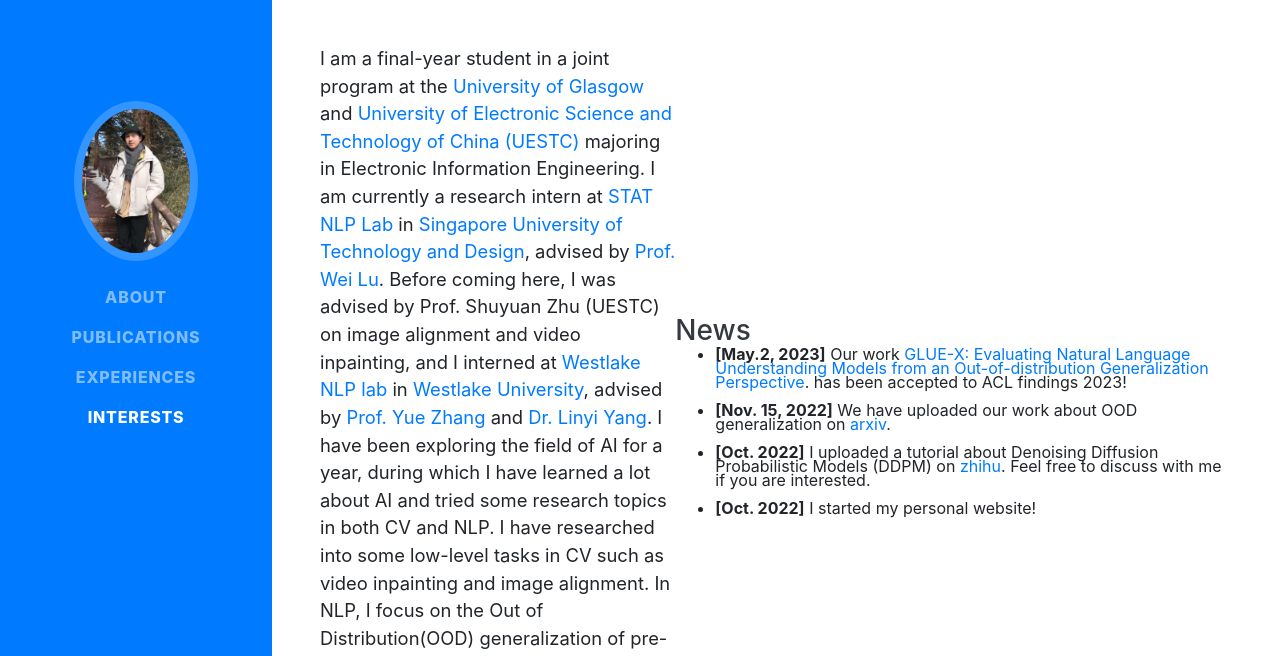
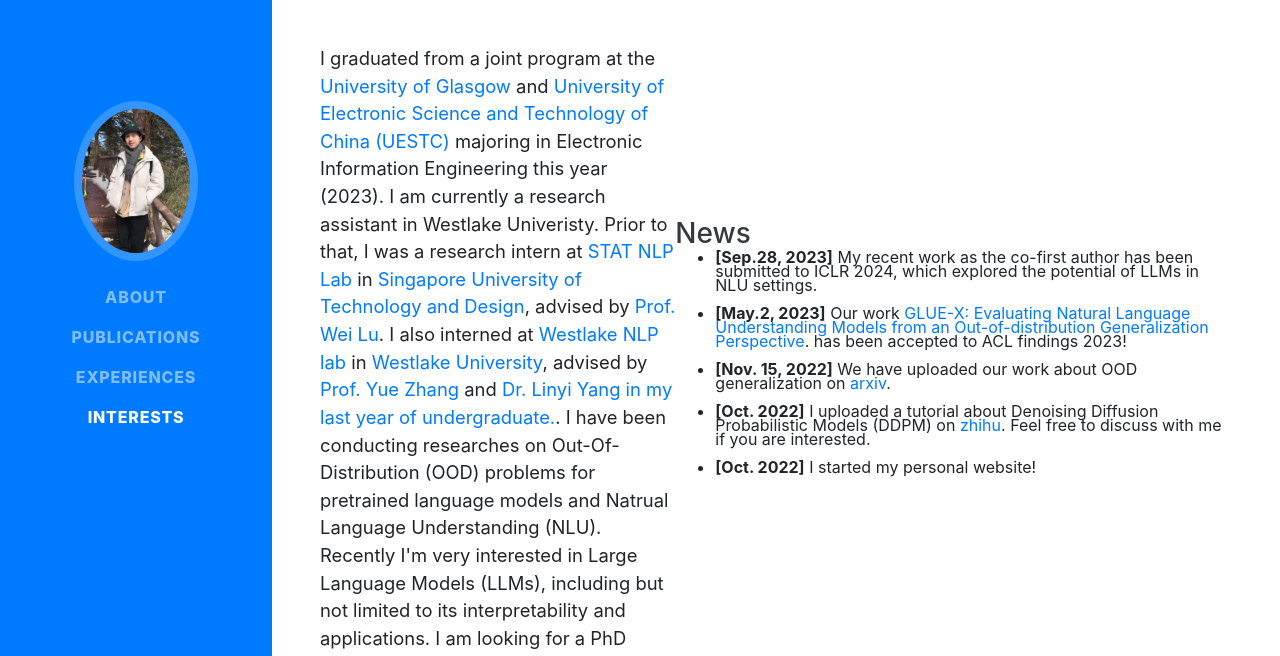
Before and after one commit to shuiba0/shuiba0.github.io, a website with bundled scripts: page index.html in a window 1280 px wide. Shown: the part 135-791 px from the top of the page. Built offline with nearby package versions, Linux system fonts and the light colour scheme; a web font is replaced by a local one.

Commit message:
Update index.html

```diff
--- a/index.html
+++ b/index.html
@@ -80,8 +80,8 @@
         <div class="subheading mb-5">
           shuibai.cheung@google.com
         </div>
-        <p class="lead mb-5">I am a final-year student in a joint program at the <a href="https://www.gla.ac.uk/">University of Glasgow</a> and <a href="https://www.uestc.edu.cn/">University of Electronic Science and Technology of China (UESTC)</a> majoring in Electronic Information Engineering. I am currently a research intern at <a href="https://statnlp-research.github.io/">STAT NLP Lab</a> in <a href="https://www.sutd.edu.sg/">Singapore University of Technology and Design</a>, advised by <a href="https://dai.sutd.edu.sg/people/faculty/lu-wei/">Prof. Wei Lu</a>. Before coming here, I was advised by Prof. Shuyuan Zhu (UESTC) on image alignment and video inpainting, and I interned at <a href="https://twitter.com/nlpwestlake">Westlake NLP lab</a> in <a href="https://www.westlake.edu.cn/">Westlake University</a>, advised by <a href="https://frcchang.github.io/">Prof. Yue Zhang</a> and <a href="https://yanglinyi.github.io/">Dr. Linyi Yang</a>.
-I have been exploring the field of AI for a year, during which I have learned a lot about AI and tried some research topics in both CV and NLP. I have researched into some low-level tasks in CV such as video inpainting and image alignment. In NLP, I focus on the Out of Distribution(OOD) generalization of pre-trained language models. Recently I'm interested in researches regards to LLMs, especilly in the fields of Model Editing, In Context Learning, and Knowledge Injection, and I'm looking for an phd position in the area of NLP.
+        <p class="lead mb-5">I graduated from a joint program at the <a href="https://www.gla.ac.uk/">University of Glasgow</a> and <a href="https://www.uestc.edu.cn/">University of Electronic Science and Technology of China (UESTC)</a> majoring in Electronic Information Engineering this year (2023). I am currently a research assistant in Westlake Univeristy. Prior to that, I was a research intern at <a href="https://statnlp-research.github.io/">STAT NLP Lab</a> in <a href="https://www.sutd.edu.sg/">Singapore University of Technology and Design</a>, advised by <a href="https://dai.sutd.edu.sg/people/faculty/lu-wei/">Prof. Wei Lu</a>. I also interned at <a href="https://twitter.com/nlpwestlake">Westlake NLP lab</a> in <a href="https://www.westlake.edu.cn/">Westlake University</a>, advised by <a href="https://frcchang.github.io/">Prof. Yue Zhang</a> and <a href="https://yanglinyi.github.io/">Dr. Linyi Yang in my last year of undergraduate.</a>.
+I have been conducting researches on Out-Of-Distribution (OOD) problems for pretrained language models and Natrual Language Understanding (NLU). Recently I'm very interested in Large Language Models (LLMs), including but not limited to its interpretability and applications. I am looking for a PhD position in the area.
 </p>
 <div class="social-icons">
 <!--           <a href="https://github.com/shuiba0">
@@ -113,7 +113,8 @@
 
     <h3 class="mb-0" style="margin-top:10px">News</h3>
     <ul style="line-height:14px">
-	<li><strong>[May.2, 2023]</strong> Our work <a href="https://arxiv.org/abs/2211.08073" target="_blank">GLUE-X: Evaluating Natural Language Understanding Models from an Out-of-distribution Generalization Perspective</a>. has been accepted to ACL findings 2023!</li>
+	<li><strong>[Sep.28, 2023]</strong> My recent work as the co-first author has been submitted to ICLR 2024, which explored the potential of LLMs in NLU settings.</li>
+	<br><li><strong>[May.2, 2023]</strong> Our work <a href="https://arxiv.org/abs/2211.08073" target="_blank">GLUE-X: Evaluating Natural Language Understanding Models from an Out-of-distribution Generalization Perspective</a>. has been accepted to ACL findings 2023!</li>
         <br><li><strong>[Nov. 15, 2022]</strong> We have uploaded our work about OOD generalization on <a href="https://arxiv.org/abs/2211.08073" target="_blank">arxiv</a>.</li>
         <br><li><strong>[Oct. 2022]</strong> I uploaded a tutorial about Denoising Diffusion Probabilistic Models (DDPM) on <a href="https://zhuanlan.zhihu.com/p/569994589?">zhihu</a>. Feel free to discuss with me if you are interested.</li>
         <br><li><strong>[Oct. 2022]</strong> I started my personal website!</li>
```
